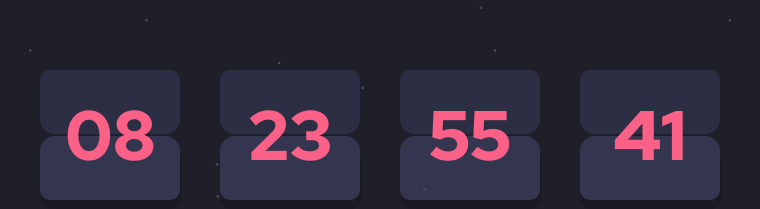
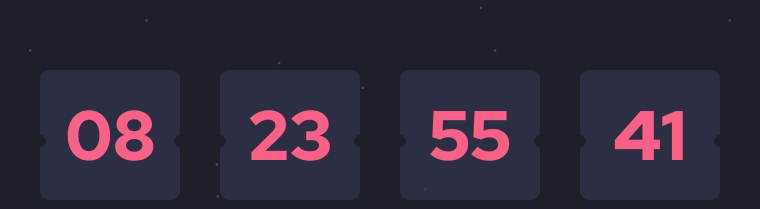
Before and after one commit to FSRR/Launch-Countdown-Timer, a plain HTML site: page index.html in a window 1280 px wide. Shown: the part 214-423 px from the top of the page, 260-1020 px from the left. Drawn offline with Linux system fonts and the light colour scheme.

Commit message:
Otra forma de las cards

```diff
--- a/css/styles.css
+++ b/css/styles.css
@@ -45,20 +45,45 @@ body {
     align-items: center;
 }
 
-.card-number {
+.card-number-box {
     position: relative;
     display: flex;
     justify-content: center;
     align-items: center;
+    width: 140px;
+    height: 130px;
+    background-color: hsla(236, 21%, 26%, 0.685);
+    transition: transform 0.5s;
+    border-radius: 9px;
+}
+
+.card-number {
+    position: absolute;
     font-size: 70px;
     font-weight: 700;
-    text-align: center;
-    width: 140px;
-    height: 130px;
     color: hsl(345, 95%, 68%);
+    margin: 0;
 }
 
-.card-number::before, .card-number::after {
+.card-number-box::before, .card-number-box::after {
+    content: "";
+    position: absolute;
+    width: 12px;
+    height: 12px;
+    background-color: hsl(235, 16%, 14%);
+    border-radius: 50%;
+    top: 50%;
+}
+
+.card-number-box::before {
+    right: 96%;
+}
+
+.card-number-box::after {
+    left: 96%;
+}
+
+/* .card-number::before, .card-number::after {
     content: "";
     position: absolute;
     width: 100%;
@@ -71,16 +96,21 @@ body {
     left: 0;
     background-color: hsla(236, 21%, 26%, 0.685);
     border-radius: 10px 10px 15px 15px;
+    transition: transform 0.5s;
+} */
+
+.card-number-box:hover {
+    transform: rotateX(180deg);
 }
 
-.card-number::after {
+/* .card-number::after {
     bottom: 0;
     left: 0;
     background-color: hsl(236, 21%, 26%);
     border-radius: 15px 15px 10px 10px;
     border-top: 1px solid hsl(236, 21%, 26%);
     box-shadow: 1px 9px 1px 0px hsl(234, 17%, 12%);
-}
+} */
 
 .card h2 {
     color: hsl(237, 18%, 59%);
--- a/index.html
+++ b/index.html
@@ -16,26 +16,26 @@
         <main class="main-container">
             <article class="main">
                 <div class="card">
-                    <div class="card-number">
-                        08
+                    <div class="card-number-box">
+                        <p class="card-number">08</p>
                     </div>
                     <h2>Days</h2>
                 </div>
                 <div class="card">
-                    <div class="card-number">
-                        23
+                    <div class="card-number-box">
+                        <p class="card-number">23</p>
                     </div>
                     <h2>Hours</h2>
                 </div>
                 <div class="card">
-                    <div class="card-number">
-                        55
+                    <div class="card-number-box">
+                        <p class="card-number">55</p>
                     </div>
                     <h2>Minutes</h2>
                 </div>
                 <div class="card">
-                    <div class="card-number">
-                        41
+                    <div class="card-number-box">
+                        <p class="card-number">41</p>
                     </div>
                     <h2>Seconds</h2>
                 </div>
```
